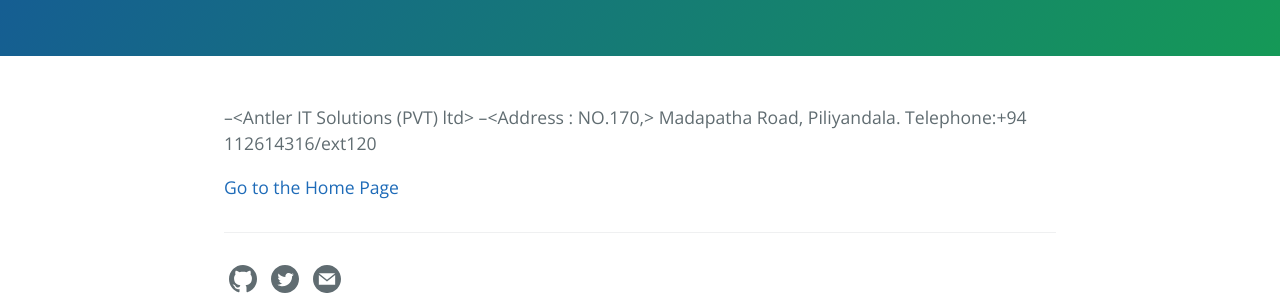
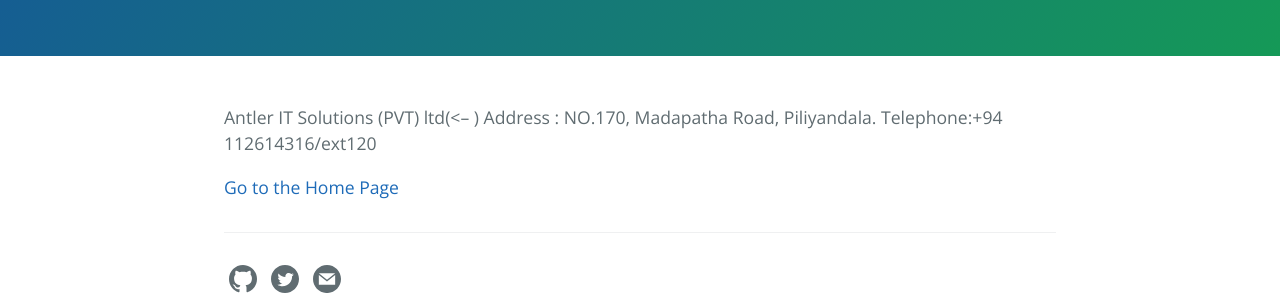
Before and after one commit to antleritsolutions/aviorsys.github.io, a Jekyll site: the page built from contact.md, in a window 1280 px wide. Shown: the part 317-617 px from the top of the page. Built offline with Jekyll 4.4.1, drawn with Linux system fonts in a browser that asks for light colours.

Commit message:
Update contact.md

```diff
--- a/contact.md
+++ b/contact.md
@@ -4,8 +4,8 @@ title: Contact Us
 tagline: Create a contact form and you are good to go
 ---
 
---<Antler IT Solutions (PVT) ltd>
---<Address : NO.170,>
+Antler IT Solutions (PVT) ltd(<--  )
+Address : NO.170,
 Madapatha Road,
 Piliyandala.
 Telephone:+94 112614316/ext120
```
